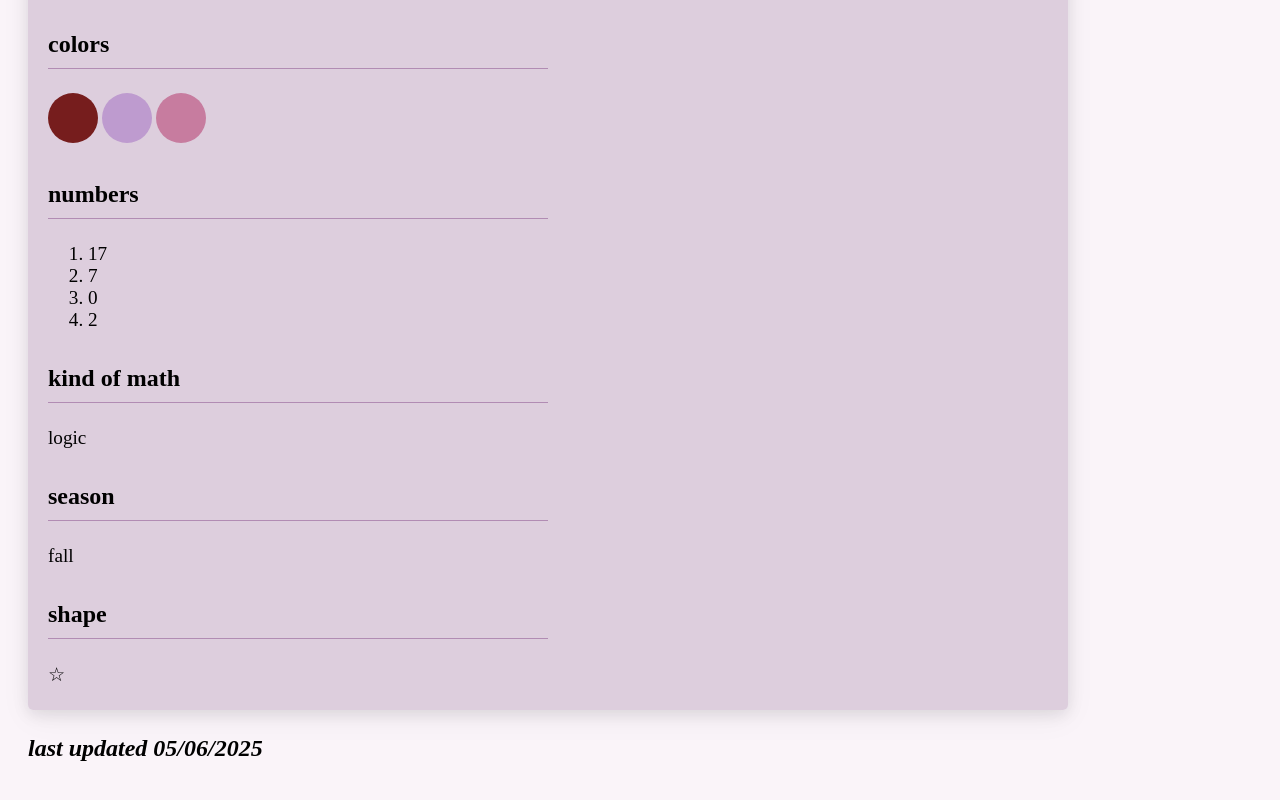
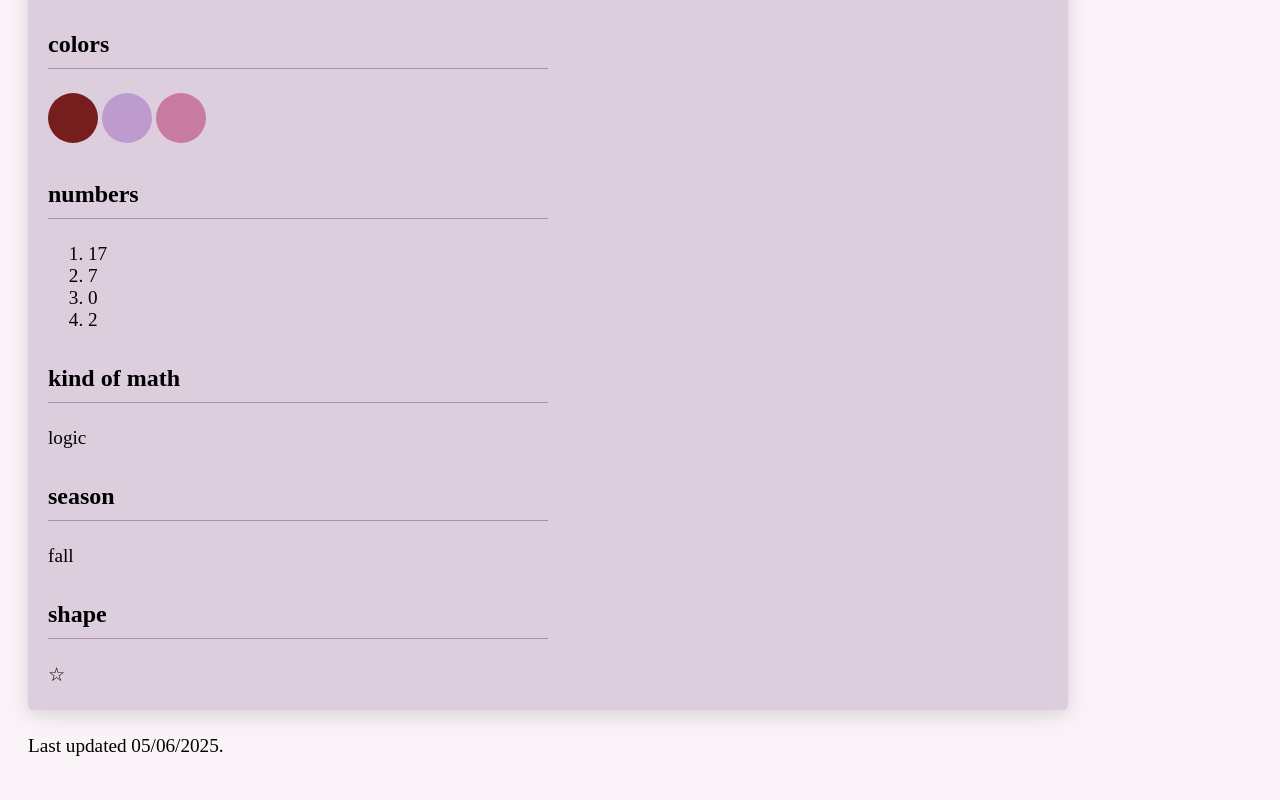
Before and after one commit to mysicol/mysicol.github.io, a plain HTML site: page index.html in a window 1280 px wide. Shown: the part 5108-5908 px from the top of the page. Drawn offline with Linux system fonts and the light colour scheme; a web font is replaced by a local one.

Commit message:
making it look better

```diff
--- a/index.html
+++ b/index.html
@@ -224,10 +224,6 @@
                 </div>
             </div>
         </div> -->
-    <h3>
-        <i>
-            last updated 05/06/2025
-        </i>
-    </h3>
+    <p>Last updated 05/06/2025.</p>
     </body>
 </html>
```
